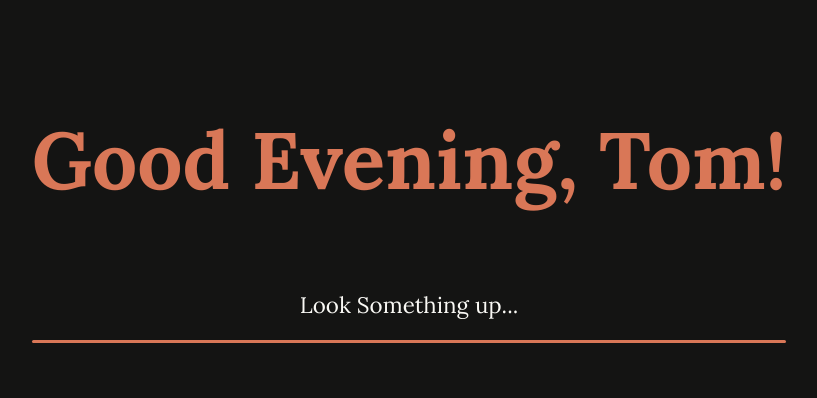
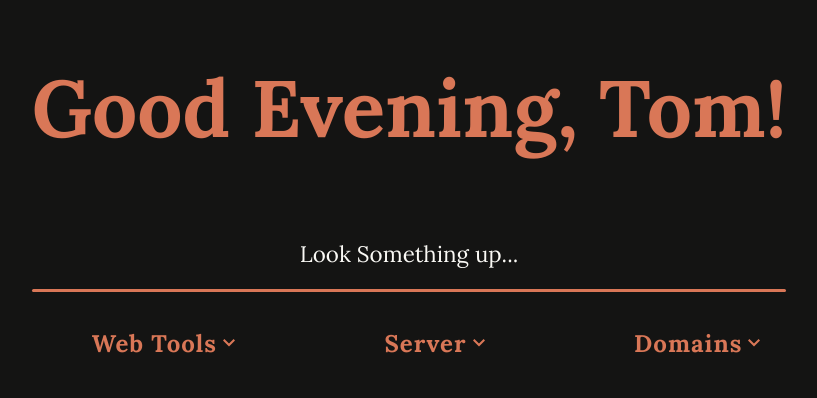
Before and after one commit to GrandpaTomcode/startpage, a website built with Vite: page index.html in a window 1280 px wide. Shown: the part 121-519 px from the top of the page, without its empty margins (231-1048 px from the left). Built offline with nearby package versions, Linux system fonts and the light colour scheme.

Commit message:
Creating the drop menus for work

```diff
--- a/index.html
+++ b/index.html
@@ -14,6 +14,7 @@
     <title>startpage</title>
   </head>
   <body>
+    <div>
       <div id="titleSearch">
         <h1 id="greeting" class="title">Good Morning, Tom</h1>
 
@@ -33,6 +34,20 @@
           <div class="searchBottom"></div>
         </form>
       </div>
+      <div class="linksContainer">
+        <ul>
+          <li>Web Tools <svg xmlns="http://www.w3.org/2000/svg" height="24px" viewBox="0 -960 960 960" width="24px" fill="#d97757">
+  <path d="M480-344 240-584l56-56 184 184 184-184 56 56-240 240Z"/>
+</svg></li>
+          <li>Server <svg xmlns="http://www.w3.org/2000/svg" height="24px" viewBox="0 -960 960 960" width="24px" fill="#d97757">
+  <path d="M480-344 240-584l56-56 184 184 184-184 56 56-240 240Z"/>
+</svg></li>
+          <li>Domains <svg xmlns="http://www.w3.org/2000/svg" height="24px" viewBox="0 -960 960 960" width="24px" fill="#d97757">
+  <path d="M480-344 240-584l56-56 184 184 184-184 56 56-240 240Z"/>
+</svg></li>
+        </ul>
+      </div>
+    </div>
     <script type="module" src="/src/main.js"></script>
   </body>
 </html>
--- a/style.css
+++ b/style.css
@@ -58,3 +58,19 @@ body {
   margin-top: 20px;
   background-color: #d97757;
 }
+
+.linksContainer ul{
+  display: flex;
+  flex-direction: row;
+  justify-content: space-between;
+}
+
+.linksContainer ul li {
+  display: flex;
+  align-items: center;
+  font-size: 1.5em;
+  color: #d97757;
+  letter-spacing: 1px;
+  list-style-type: none;
+  margin: 20px;
+}
```
Also changed, not shown: 1 other file. Lines whose indentation alone changed are shown as unchanged.
